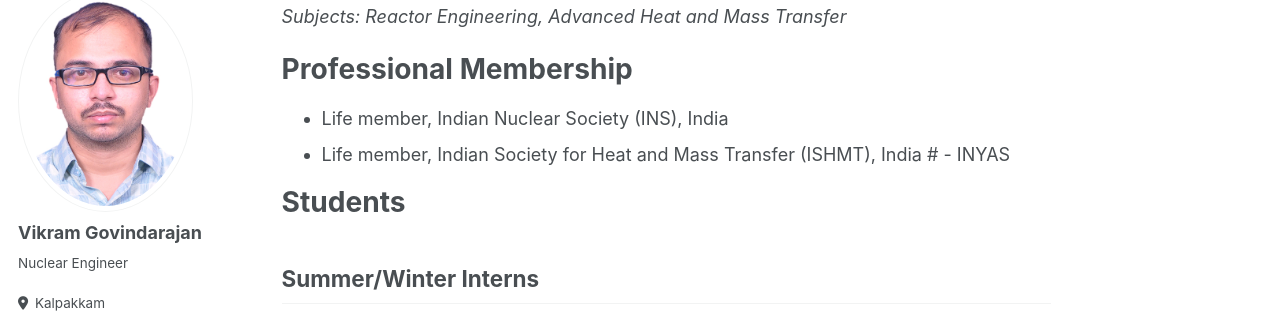
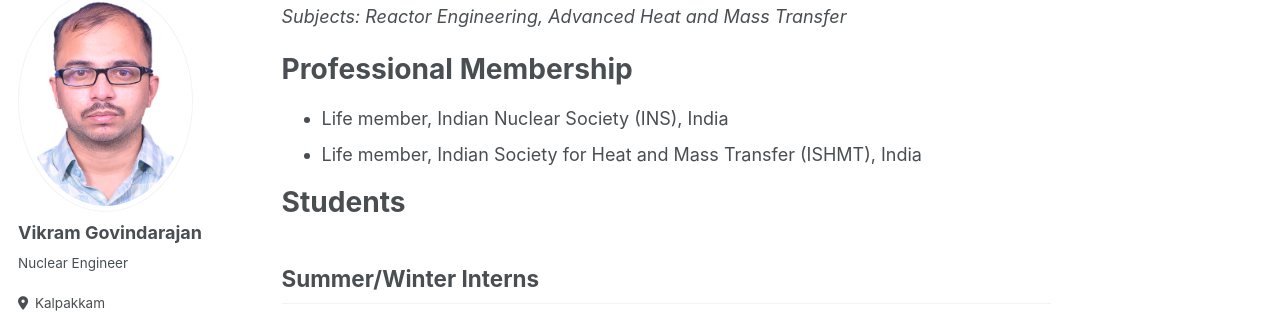
Before and after one commit to VikramGovindarajan/vikramgovindarajan.github.io, a Jekyll site: the page built from _pages/profile.md, in a window 1280 px wide and 900 px high, scrolled down 790 px. Shown: the part 116-429 px from the top of the window. Built offline with Jekyll 4.4.1, drawn with Linux system fonts in a browser that asks for light colours; some web fonts are replaced.

Commit message:
correct comment syntax

```diff
--- a/_pages/profile.md
+++ b/_pages/profile.md
@@ -35,7 +35,8 @@ Professional Membership
 =======================
  - Life member, Indian Nuclear Society (INS), India
  - Life member, Indian Society for Heat and Mass Transfer (ISHMT), India
- # - INYAS
+
+[//]: # (INYAS)
 
 Students
 ========
```
